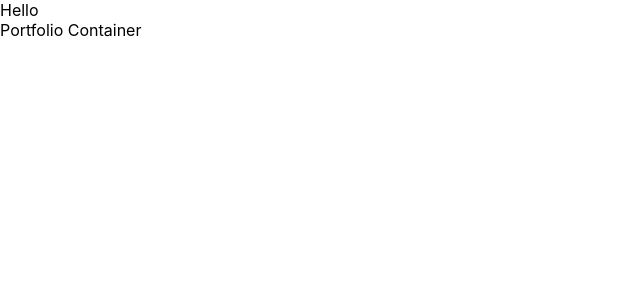
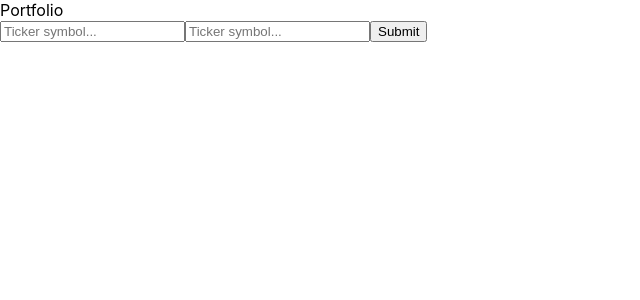
Before and after one commit to annacarey/trader-gator, a React (Create React App) app in the folder client/: page /portfolio in a window 1280 px wide. Shown: the top 300 px of the page, without its empty margins (0-640 px from the left). Built offline with nearby package versions, Linux system fonts and the light colour scheme; no server answers.

Commit message:
frontend form on purchase component

```diff
--- /dev/null
+++ b/client/src/components/Portfolio.js
@@ -0,0 +1,12 @@
+import React from 'react';
+
+function Portfolio() {
+
+    return (
+        <div>
+            Portfolio
+        </div>
+    )
+}
+
+export default Portfolio
--- /dev/null
+++ b/client/src/components/Purchase.js
@@ -0,0 +1,24 @@
+import React, {useState} from 'react';
+
+function Purchase() {
+
+    const [ticker, setTicker] = useState("");
+    const [quantity, setQuantity] = useState("");
+
+    const handleSubmit = e => {
+        e.preventDefault()
+        console.log("submit worked", ticker, quantity)
+    }
+
+    return (
+        <div>
+            <form onSubmit={handleSubmit}>
+                <input onChange={e => setTicker(e.target.value)} value={ticker} type="text" name="ticker" placeholder="Ticker symbol..." />
+                <input onChange={e => setQuantity(e.target.value)} value={quantity} type="number" min="0" name="ticker" placeholder="Ticker symbol..." />
+                <input type="submit" value="Submit" />
+            </form>
+        </div>
+    )
+}
+
+export default Purchase
--- a/client/src/containers/PortfolioContainer.js
+++ b/client/src/containers/PortfolioContainer.js
@@ -1,10 +1,13 @@
 import React from 'react';
+import Portfolio from '../components/Portfolio'
+import Purchase from '../components/Purchase'
 
 function PortfolioContainer() {
 
     return (
         <div>
-            Portfolio Container
+            <Portfolio />
+            <Purchase />
         </div>
     )
 }
--- a/client/src/containers/UserContainer.js
+++ b/client/src/containers/UserContainer.js
@@ -8,7 +8,6 @@ class UserContainer extends React.Component {
 
         return (
             <div>
-                Hello
                 <Switch>
                     <Route exact path ="/" render={ () => <Signup /> } />
                     <Route exact path ="/portfolio" render={ () => <PortfolioContainer /> } />
```
